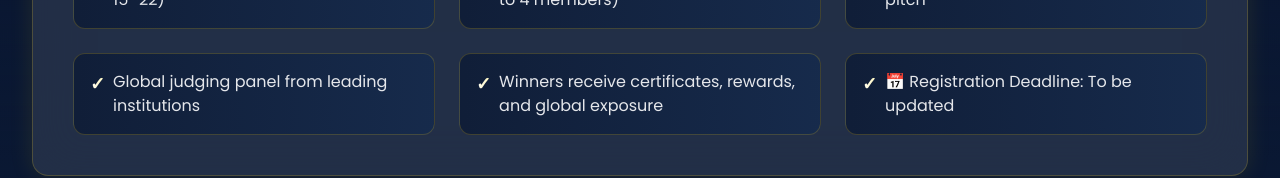
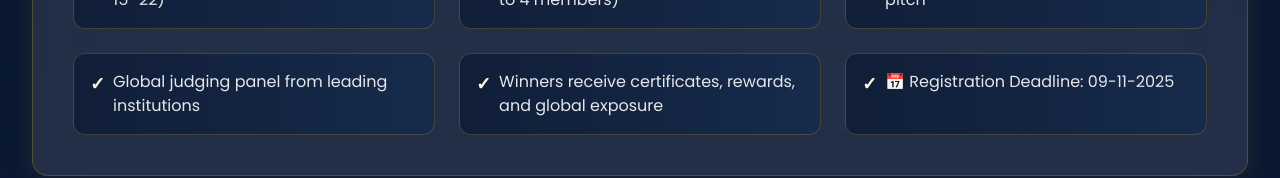
Before and after one commit to Arush-Developer/IFG-Website, a React (Vite) app: page / in a window 1280 px wide. Shown: the part 1625-1803 px from the top of the page. Built offline with nearby package versions, Linux system fonts and the light colour scheme.

Commit message:
Update HomePage.tsx

```diff
--- a/src/pages/HomePage.tsx
+++ b/src/pages/HomePage.tsx
@@ -121,7 +121,7 @@ const HomePage: React.FC = () => {
                 "Submit your innovative idea or video pitch",
                 "Global judging panel from leading institutions",
                 "Winners receive certificates, rewards, and global exposure",
-                "📅 Registration Deadline: To be updated",
+                "📅 Registration Deadline: 09-11-2025",
               ].map((item, index) => (
                 <div
                   key={index}
```
